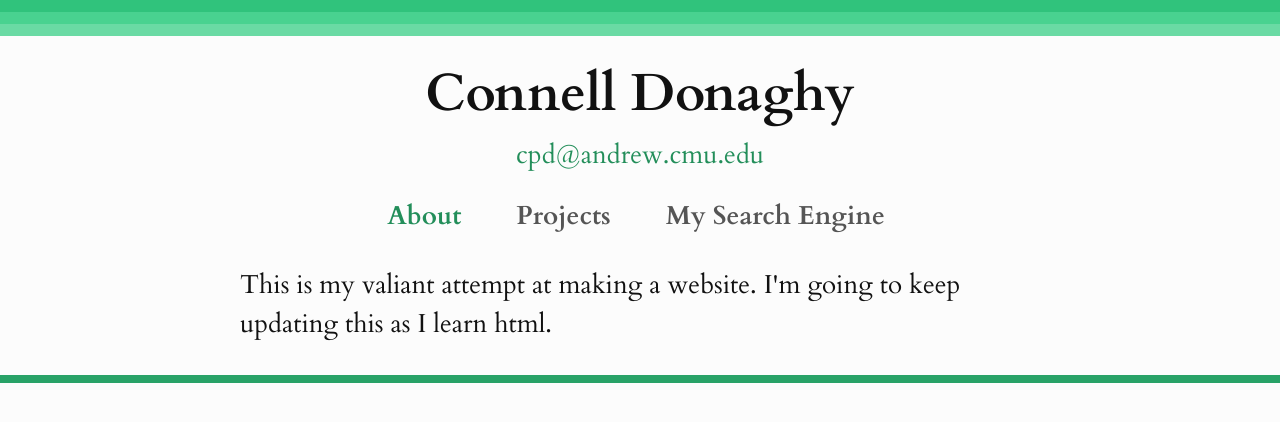
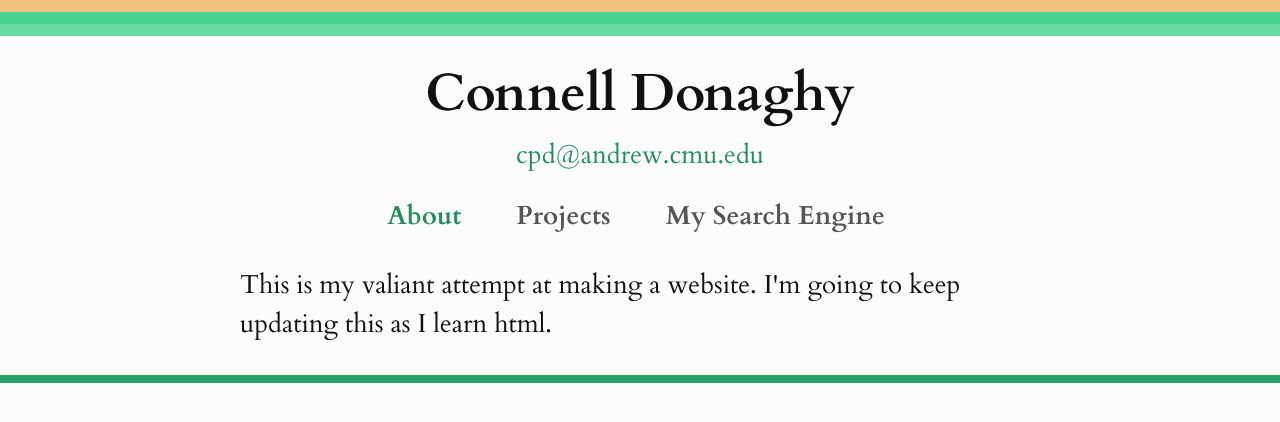
Before and after one commit to cpd85/cpd85.github.io, a plain HTML site: page index.html in a window 1280 px wide. Drawn offline with Linux system fonts and the light colour scheme.

Commit message:
change around style a bit

```diff
--- a/css/style.css
+++ b/css/style.css
@@ -27,7 +27,7 @@ header {
   height: 0.75rem; }
 
 #topbar :nth-child(1) {
-  background-color: #30c37c; }
+  background-color: #f0c37c; }
 
 #topbar :nth-child(2) {
   background-color: #49d290; }
```
